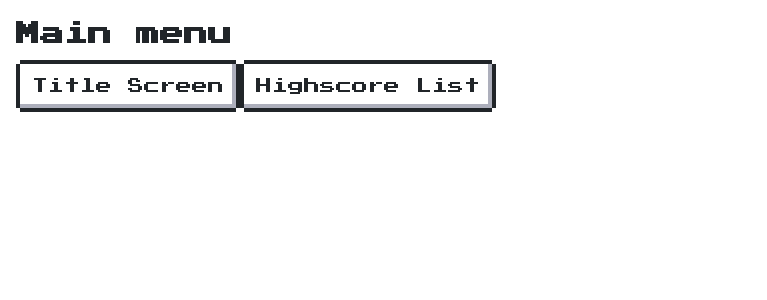
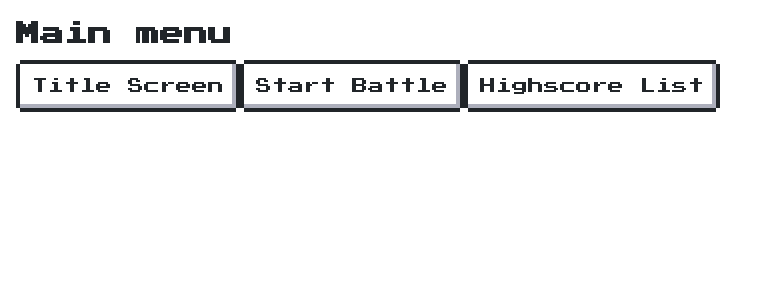
Before and after one commit to mmitch/WildCards, an Angular app: page / in a window 1280 px wide. Both pictures are taken after a click on the button "Main Menu". Shown: the top 300 px of the page, without its empty margins (0-767 px from the left). Built offline with nearby package versions, Linux system fonts and the light colour scheme.

Commit message:
link battle from main menu

```diff
--- a/src/app/app.component.html
+++ b/src/app/app.component.html
@@ -1,3 +1,4 @@
 <app-title *ngIf="view === allViews.TITLE" (viewChange)="onViewChange($event)"></app-title>
 <app-main-menu *ngIf="view === allViews.MAIN_MENU" (viewChange)="onViewChange($event)"></app-main-menu>
 <app-highscore-table *ngIf="view === allViews.HIGHSCORES" (viewChange)="onViewChange($event)"></app-highscore-table>
+<app-battle *ngIf="view === allViews.BATTLE" (viewChange)="onViewChange($event)"></app-battle>
--- a/src/app/app.module.ts
+++ b/src/app/app.module.ts
@@ -6,6 +6,7 @@ import { TitleComponent } from './comp/title/title.component';
 import { MainMenuComponent } from './comp/main-menu/main-menu.component';
 import { HighscoreTableComponent } from './comp/highscore-table/highscore-table.component';
 import { LeadingZeroesPipe } from './pipe/leading-zeroes/leading-zeroes.pipe';
+import { BattleComponent } from './comp/battle/battle.component';
 
 @NgModule({
   declarations: [
@@ -13,7 +14,8 @@ import { LeadingZeroesPipe } from './pipe/leading-zeroes/leading-zeroes.pipe';
     TitleComponent,
     MainMenuComponent,
     HighscoreTableComponent,
-    LeadingZeroesPipe
+    LeadingZeroesPipe,
+    BattleComponent
   ],
   imports: [
     BrowserModule,
--- a/src/app/comp/main-menu/main-menu.component.html
+++ b/src/app/comp/main-menu/main-menu.component.html
@@ -1,4 +1,5 @@
 <h2>Main menu</h2>
 
 <button id="title" class="nes-btn" (click)="showTitle()">Title Screen</button>
+<button id="battle" class="nes-btn" (click)="startBattle()">Start Battle</button>
 <button id="highscores" class="nes-btn" (click)="showHighScores()">Highscore List</button>
--- a/src/app/comp/main-menu/main-menu.component.ts
+++ b/src/app/comp/main-menu/main-menu.component.ts
@@ -19,6 +19,10 @@ export class MainMenuComponent implements OnInit {
     this.viewChange.emit(View.TITLE);
   }
 
+  public startBattle(): void {
+    this.viewChange.emit(View.BATTLE);
+  }
+
   public showHighScores(): void {
     this.viewChange.emit(View.HIGHSCORES);
   }
--- a/src/app/view.ts
+++ b/src/app/view.ts
@@ -1,5 +1,6 @@
 export enum View {
     TITLE = 'TITLE',
     MAIN_MENU = 'MAIN_MENU',
-    HIGHSCORES = 'HIGHSCORES'
-};
+    HIGHSCORES = 'HIGHSCORES',
+    BATTLE = 'BATTLE'
+}
```
Also changed, not shown: 2 other files (tests, documents, lock files or other folders).
